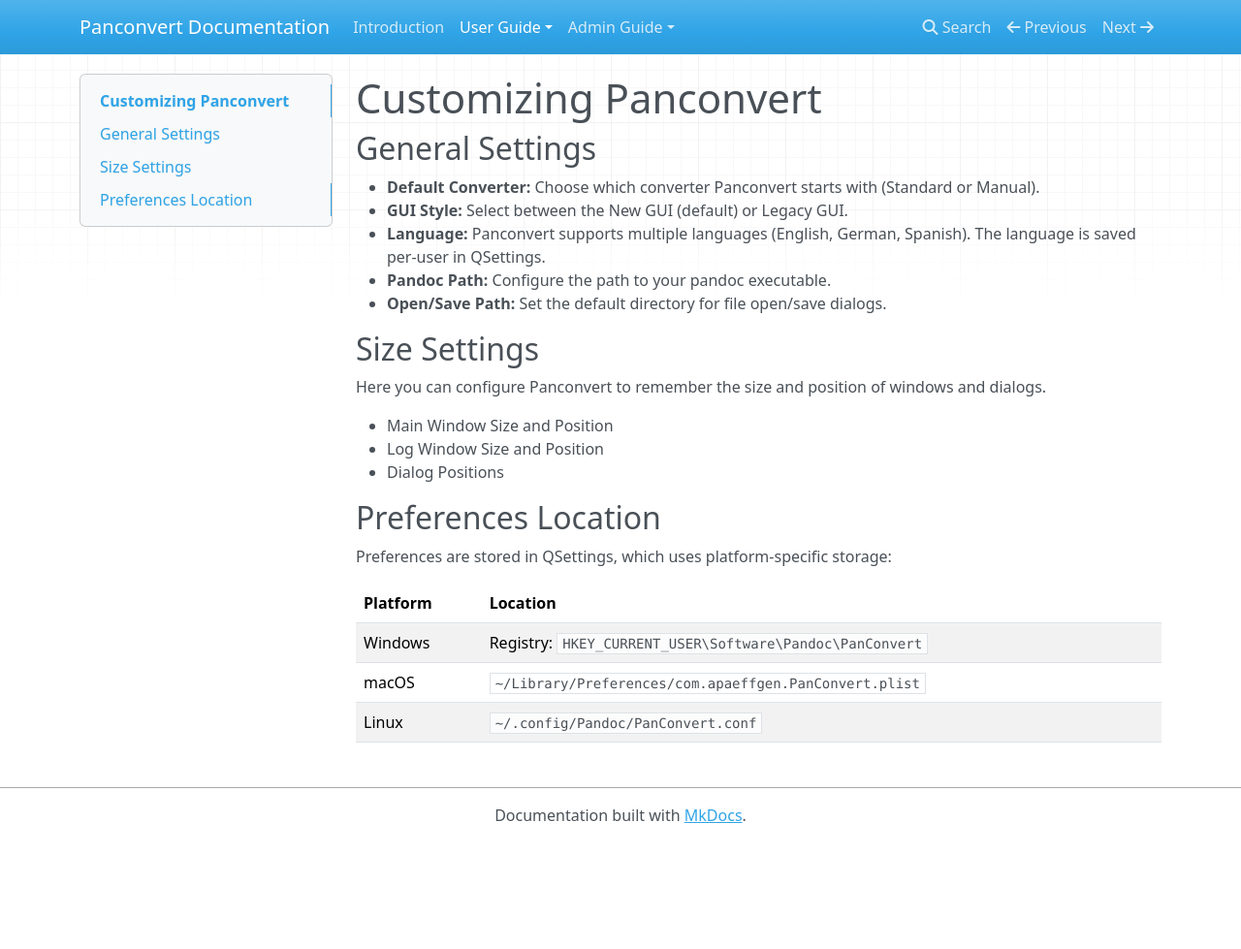
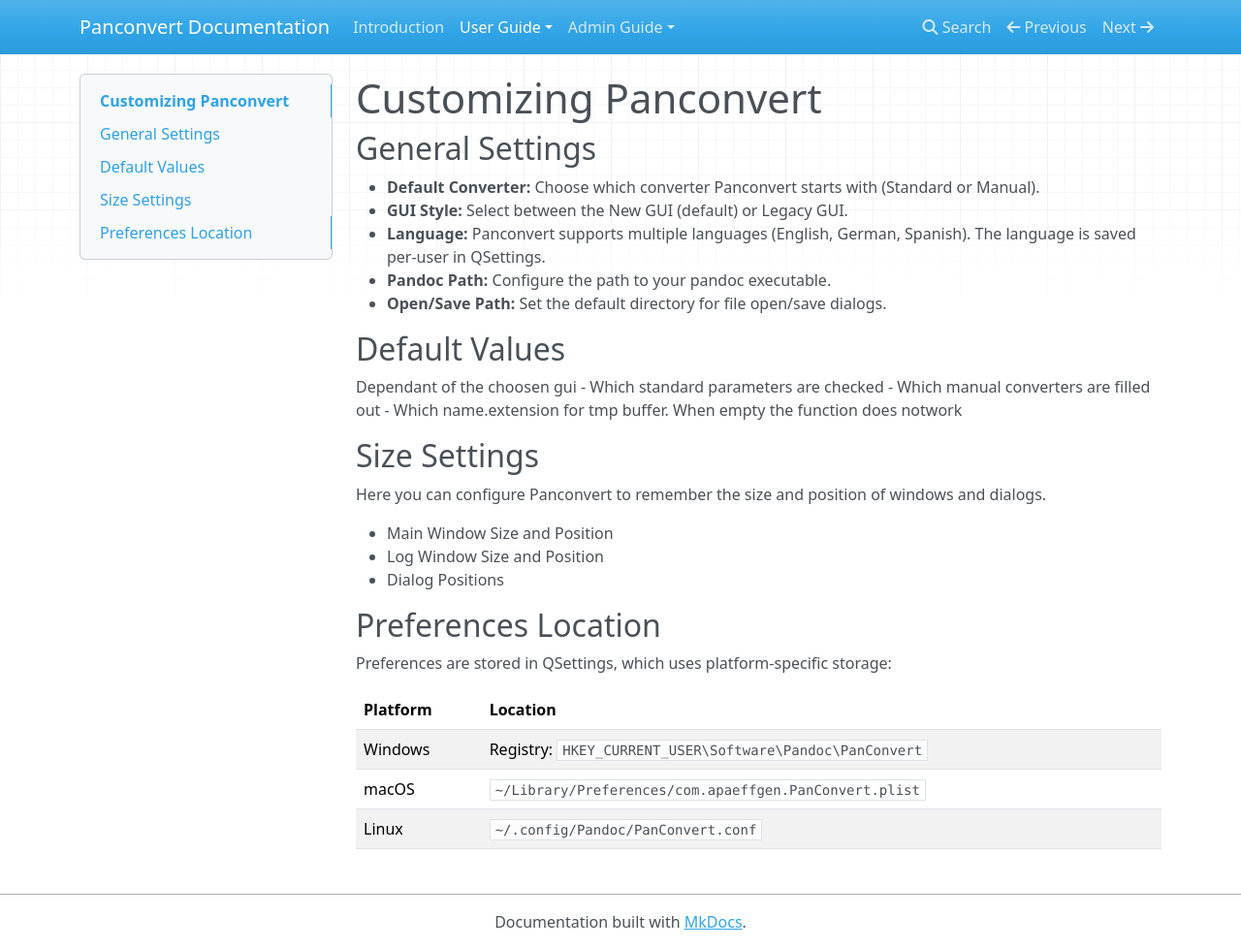
Before and after one commit to apaeffgen/PanConvert, an MkDocs documentation site: the page built from docs/User_Guide/Customizing_Panconvert.md, in a window 1280 px wide and 979 px high. Shown: the whole window at 97% size. Built offline with MkDocs 1.6.1, drawn with Linux system fonts in a browser that asks for light colours; nearby versions of some CDN libraries.

```diff
--- a/docs/User_Guide/Customizing_Panconvert.md
+++ b/docs/User_Guide/Customizing_Panconvert.md
@@ -8,6 +8,13 @@
   The language is saved per-user in QSettings.
 * **Pandoc Path:** Configure the path to your pandoc executable.
 * **Open/Save Path:** Set the default directory for file open/save dialogs.
+
+## Default Values
+
+Dependant of the choosen gui
+- Which standard parameters are checked
+- Which manual converters are filled out
+- Which name.extension for tmp buffer. When empty the function does notwork
 
 ## Size Settings
 
--- a/mkdocs.yml
+++ b/mkdocs.yml
@@ -6,6 +6,7 @@ nav:
 - User Guide:
     - Install Instructions: User_Guide/Install_Instructions.md
     - Basic Usage: User_Guide/Basic_Usage.md
+    - Pandoc Parameters: Pandoc_Parameters.md
     - Customizing: User_Guide/Customizing_Panconvert.md
     - Known Problems: User_Guide/Known_Problems.md
     - Pandoc Help: User_Guide/Pandoc_Help.md
--- a/source/main_gui.py
+++ b/source/main_gui.py
@@ -201,6 +201,7 @@ class StartQT5(QtWidgets.QMainWindow):
         global text, text_undo
         text_undo = text
 
+        settings = QSettings('Pandoc', 'PanConvert')
         path_dialog = settings.value('path_dialog')
         BufferSaveSuffix = settings.value('BufferSaveSuffix')
         BufferSaveName = settings.value('BufferSaveName')
```
Also changed, not shown: docs/User_Guide/Pandoc_Parameters.md (added, +20 -0 lines), source/helpers/interface_pandoc.py (+7 -3 lines), 1 other file.
